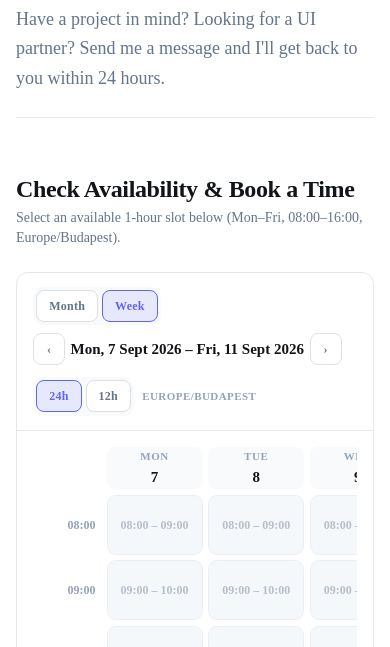
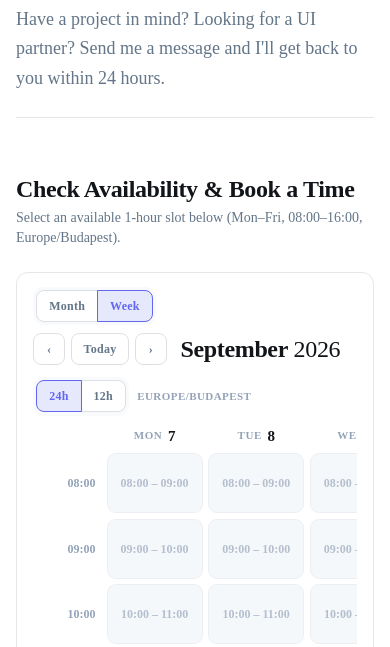
Before and after one commit to Lacius76/portfolio-site, a website: page contact.html in a window 390 px wide. Shown: the part 137-784 px from the top of the page. Drawn offline with nearby package versions, Linux system fonts and the light colour scheme; no server answers; a web font is replaced by a local one.

Commit message:
feat: add 'Today' button and enhance booking calendar styles for improved user experience, including new title formatting and responsive design adjustments

```diff
--- a/css/booking-calendar.css
+++ b/css/booking-calendar.css
@@ -26,12 +26,7 @@
   align-items: center;
   justify-content: space-between;
   gap: 0.75rem;
-  padding: 0.875rem 1rem;
-  border-bottom: 1px solid #e5e7eb;
-}
-
-.dark .bc-toolbar {
-  border-bottom-color: #2a3441;
+  padding: 0.875rem 1rem 0.25rem;
 }
 
 .bc-toolbar-left,
@@ -42,17 +37,61 @@
   gap: 0.5rem;
 }
 
-.bc-title {
-  margin: 0;
-  min-width: 10rem;
-  text-align: center;
-  font-size: 0.9375rem;
-  font-weight: 700;
-  color: #111418;
+.bc-title-stack {
+  display: none;
 }
 
-.dark .bc-title {
+.bc-today-btn {
+  margin: 0;
+  height: 2rem;
+  padding: 0 0.75rem;
+  border-radius: 0.5rem;
+  border: 1px solid #dce0e5;
+  background: #ffffff;
+  font-size: 0.75rem;
+  font-weight: 600;
+  letter-spacing: 0.02em;
+  line-height: 1;
+  color: #637588;
+  cursor: pointer;
+  transition: border-color 0.15s ease, background-color 0.15s ease, color 0.15s ease;
+}
+
+.bc-today-btn:hover {
+  border-color: #6366f1;
+  color: #6366f1;
+}
+
+.dark .bc-today-btn {
+  border-color: #334155;
+  background: #0f172a;
+  color: #94a3b8;
+}
+
+.dark .bc-today-btn:hover {
+  border-color: #818cf8;
+  color: #818cf8;
+}
+
+.bc-title-period {
+  margin: 0 0 0 0.5rem;
+  font-size: 1.5rem;
+  line-height: 1.2;
+  letter-spacing: -0.015em;
+  color: #111418;
+  white-space: nowrap;
+}
+
+.dark .bc-title-period {
   color: #f8fafc;
+}
+
+.bc-title-month {
+  font-weight: 700;
+}
+
+.bc-title-year {
+  font-weight: 400;
 }
 
 .bc-seg,
@@ -81,6 +120,27 @@
 .bc-seg {
   height: 2rem;
   padding: 0 0.75rem;
+  position: relative;
+}
+
+.bc-seg-group .bc-seg {
+  border-radius: 0;
+}
+
+.bc-seg-group .bc-seg:first-child {
+  border-radius: 0.5rem 0 0 0.5rem;
+}
+
+.bc-seg-group .bc-seg:last-child {
+  border-radius: 0 0.5rem 0.5rem 0;
+}
+
+.bc-seg-group .bc-seg + .bc-seg {
+  margin-left: -1px;
+}
+
+.bc-seg-group .bc-seg.is-active {
+  z-index: 1;
 }
 
 .bc-icon-btn {
@@ -111,7 +171,7 @@
 
 .bc-seg-group {
   display: inline-flex;
-  gap: 0.25rem;
+  gap: 0;
   padding: 0.2rem;
   border-radius: 0.65rem;
   background: #f8fafc;
@@ -136,7 +196,7 @@
 }
 
 .bc-body {
-  padding: 1rem;
+  padding: 0.25rem 1rem 1rem;
 }
 
 /* ——— Month view ——— */
@@ -265,23 +325,24 @@
   display: flex;
   align-items: center;
   justify-content: center;
-  min-height: 2.5rem;
+  min-height: 1.5rem;
+  line-height: 1.2;
   font-size: 0.75rem;
   font-weight: 700;
   color: #64748b;
 }
 
 .bc-week-head {
-  flex-direction: column;
-  gap: 0.1rem;
-  border-radius: 0.5rem;
-  border: 1px solid transparent;
-  background: #f8fafc;
+  flex-direction: row;
+  gap: 0.35rem;
+  border: none;
+  border-radius: 0;
+  background: transparent;
   box-sizing: border-box;
 }
 
 .dark .bc-week-head {
-  background: rgba(15, 23, 42, 0.55);
+  background: transparent;
   color: #94a3b8;
 }
 
@@ -306,7 +367,8 @@
 }
 
 .bc-week-head.is-today {
-  border: 1px solid rgba(99, 102, 241, 0.45);
+  border: none;
+  background: transparent;
 }
 
 .dark .bc-week-head.is-today .bc-week-head-date {
@@ -314,7 +376,8 @@
 }
 
 .dark .bc-week-head.is-today {
-  border-color: rgba(129, 140, 248, 0.5);
+  border: none;
+  background: transparent;
 }
 
 .bc-week-time {
--- a/js/booking-calendar.js
+++ b/js/booking-calendar.js
@@ -174,6 +174,15 @@
     }).format(dt);
   }
 
+  function monthName(year, month) {
+    const dt = budapestLocalToDate(year, month, 1, 12);
+    const lang = localStorage.getItem("preferred-language") || "en";
+    return new Intl.DateTimeFormat(lang === "de" ? "de-AT" : "en-GB", {
+      timeZone: TZ,
+      month: "long",
+    }).format(dt);
+  }
+
   function weekTitle(mondayKey) {
     const fridayKey = addDaysToKey(mondayKey, 4);
     return `${formatDisplayDate(mondayKey)} – ${formatDisplayDate(fridayKey)}`;
@@ -233,21 +242,16 @@
   }
 
   function buildMockBusyIntervals(from, to) {
+    // Local-only demo busy: one predictable slot per weekday so mornings stay free to test.
     const intervals = [];
     let key = from;
     while (compareKeys(key, to) <= 0) {
       if (!isWeekendKey(key)) {
-        SLOT_HOURS.forEach((hour) => {
-          const seed = key.split("-").join("") + String(hour);
-          let h = 0;
-          for (let i = 0; i < seed.length; i++) h = (h * 31 + seed.charCodeAt(i)) >>> 0;
-          if (h % 5 === 0 || h % 7 === 0) {
-            const { year, month, day } = parseDateKey(key);
-            const start = budapestLocalToDate(year, month, day, hour);
-            const end = budapestLocalToDate(year, month, day, hour + 1);
-            intervals.push({ start: start.toISOString(), end: end.toISOString() });
-          }
-        });
+        const hour = 13;
+        const { year, month, day } = parseDateKey(key);
+        const start = budapestLocalToDate(year, month, day, hour);
+        const end = budapestLocalToDate(year, month, day, hour + 1);
+        intervals.push({ start: start.toISOString(), end: end.toISOString() });
       }
       key = addDaysToKey(key, 1);
     }
@@ -286,6 +290,8 @@
     const today = todayKey();
     const now = nowBudapest();
 
+    // Past days / weekends unavailable. Once a slot's start hour has begun
+    // (matches server: startMs <= Date.now()), it can no longer be booked.
     if (compareKeys(dateKey, today) < 0) return "DISABLED";
     if (isWeekendKey(dateKey)) return "DISABLED";
     if (dateKey === today && hour <= now.hour) return "DISABLED";
@@ -341,7 +347,7 @@
     return node;
   }
 
-  function renderToolbar(titleText) {
+  function renderToolbar() {
     const bar = el("div", "bc-toolbar");
 
     const left = el("div", "bc-toolbar-left");
@@ -381,7 +387,23 @@
       "aria-label": t("booking.next", "Next"),
       text: "›",
     });
-    const title = el("h3", "bc-title", { text: titleText });
+
+    const focus = cursorKey();
+    const { year, month } = parseDateKey(focus);
+    const todayBtn = el("button", "bc-today-btn", {
+      type: "button",
+      text: t("booking.today", "Today"),
+    });
+    todayBtn.addEventListener("click", () => {
+      const today = todayKey();
+      setCursorFromKey(today);
+      if (!isWeekendKey(today)) state.selectedDay = today;
+      render();
+    });
+    const period = el("p", "bc-title-period");
+    period.appendChild(el("span", "bc-title-month", { text: monthName(year, month) }));
+    period.appendChild(document.createTextNode(" "));
+    period.appendChild(el("span", "bc-title-year", { text: String(year) }));
 
     prev.addEventListener("click", () => {
       const key = cursorKey();
@@ -409,7 +431,7 @@
       render();
     });
 
-    nav.append(prev, title, next);
+    nav.append(prev, todayBtn, next, period);
     left.appendChild(nav);
     bar.appendChild(left);
 
@@ -459,18 +481,23 @@
 
   function makeSlotButton(dateKey, hour) {
     const status = slotStatus(dateKey, hour);
+    const range = formatSlotRange(hour);
+    // Empty label only on available slots so they read as free; busy/disabled/selected keep the time.
+    const showLabel = status !== "AVAILABLE";
     const btn = el("button", `bc-slot is-${status.toLowerCase()}`, {
       type: "button",
-      text: formatSlotRange(hour),
+      text: showLabel ? range : "",
+      "aria-label": range,
     });
     btn.dataset.slot = slotKey(dateKey, hour);
     btn.dataset.status = status;
+    btn.title = range;
 
     if (status === "BUSY" || status === "DISABLED" || state.availabilityError) {
       btn.disabled = true;
       btn.setAttribute("aria-disabled", "true");
-      if (status === "BUSY") btn.title = t("booking.busy", "Busy");
-      else btn.title = t("booking.disabled", "Unavailable");
+      if (status === "BUSY") btn.title = `${range} — ${t("booking.busy", "Busy")}`;
+      else btn.title = `${range} — ${t("booking.disabled", "Unavailable")}`;
     } else {
       btn.setAttribute("aria-pressed", status === "SELECTED" ? "true" : "false");
       btn.addEventListener("click", () => {
@@ -866,13 +893,8 @@
     await refreshAvailability();
 
     const focus = cursorKey();
-    const titleText =
-      state.view === "month"
-        ? monthTitle(parseDateKey(focus).year, parseDateKey(focus).month)
-        : weekTitle(startOfWeekMonday(focus));
-
     shellEl.innerHTML = "";
-    shellEl.appendChild(renderToolbar(titleText));
+    shellEl.appendChild(renderToolbar());
     const errBox = renderAvailabilityError();
     if (errBox) shellEl.appendChild(errBox);
     shellEl.appendChild(state.view === "month" ? renderMonthBody() : renderWeekBody());
```
Also changed, not shown: translations.json.
